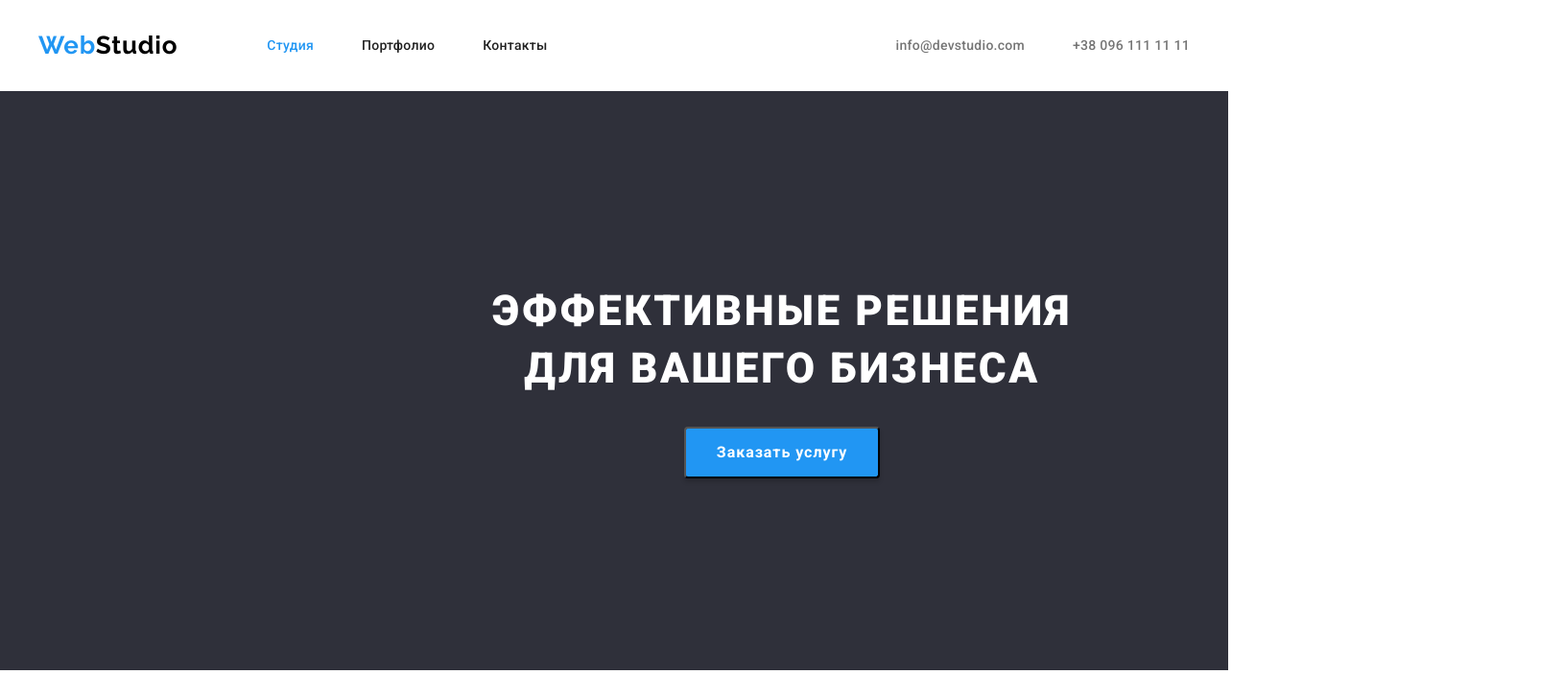
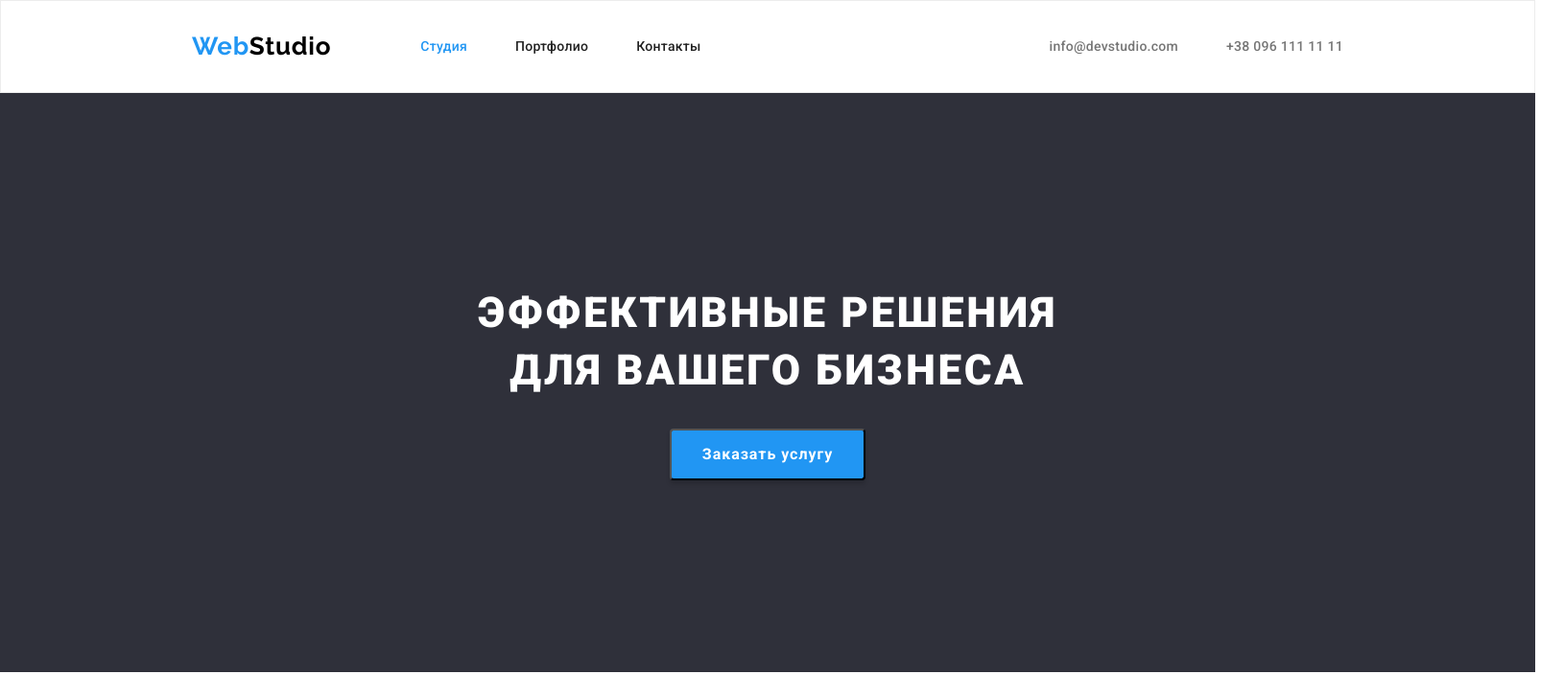
Before and after one commit to DmytroM029/goit-markup-hw-03, a plain HTML site: page index.html in a window 1280 px wide. Shown: the top 728 px of the page at 96% size, 1630 px wide, since content can reach past the window. Drawn offline with nearby package versions, Linux system fonts and the light colour scheme.

Commit message:
HW3 Completed

```diff
--- a/css/style.css
+++ b/css/style.css
@@ -20,6 +20,7 @@ body {
   background-color: var(--hero-color);
   font-family: Roboto, sans-serif;
   margin: 0;
+  width: 1600px;
 }
 
 /*приминяем ко всем спискам*/
@@ -62,6 +63,7 @@ img {
 .header {
   padding-top: 32px;
   padding-bottom: 32px;
+  border: 1px solid #ececec;
 }
 .header .container {
   display: flex;
@@ -163,17 +165,19 @@ img {
 
 /*Hero*/
 .hero-section {
-  margin: 0;
+  display: flex;
+  margin: auto;
   margin-bottom: 0;
   background-color: #2f303a;
   text-align: center;
   justify-content: center;
+  width: 1600px;
 }
 
 .hero-section .container {
   display: block;
-  width: 1600px;
-  text-align: center;
+  justify-content: center;
+  text-align: center; /*[HTML+CSS #30] Блочная модель/Flexbox. Q&A (26/11/2020) 1:48:21 https://www.youtube.com/watch?v=GezCqjS6SKo&feature=youtu.be*/
 }
 
 .hero-title {
```
